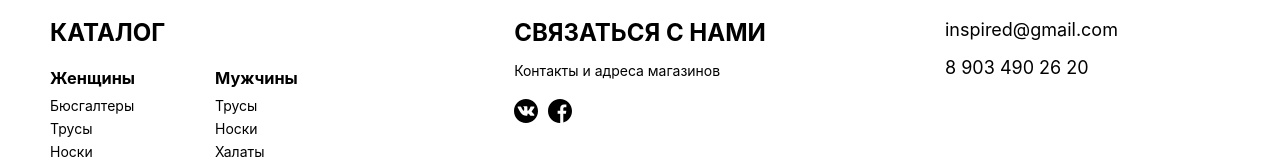
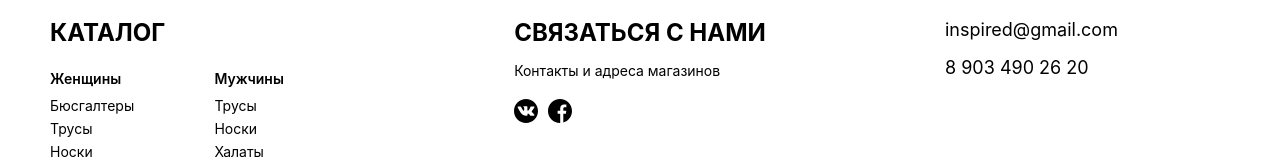
Before and after one commit to JavaDKim/INSPIRED, a React (Vite) app: page / in a window 1280 px wide. Shown: the part 195-355 px from the top of the page. Built offline with nearby package versions, Linux system fonts and the light colour scheme.

Commit message:
edit h2,h3 in p tags

```diff
--- a/package.json
+++ b/package.json
@@ -12,7 +12,8 @@
   "dependencies": {
     "normalize.css": "^8.0.1",
     "react": "^18.2.0",
-    "react-dom": "^18.2.0"
+    "react-dom": "^18.2.0",
+    "react-router-dom": "^6.14.1"
   },
   "devDependencies": {
     "@types/react": "^18.0.37",
--- a/src/Components/Footer/Category/Category.jsx
+++ b/src/Components/Footer/Category/Category.jsx
@@ -3,16 +3,12 @@ import sc from "../Footer.module.scss";
 
 export const Category = () => (
   <div className={s.category}>
-    <p className={s.categoryTitle}>
-      <h2>КАТАЛОГ</h2>
-    </p>
+    <h2 className={s.categoryTitle}>КАТАЛОГ</h2>
     <ul className={s.categoryList}>
       <li>
-        <p className={s.categorySubtitle}>
-          <a className={sc.link}>
-            <h3>Женщины</h3>
-          </a>
-        </p>
+        <h3 className={s.categorySubtitle}>
+          <a className={sc.link}>Женщины</a>
+        </h3>
         <ul className={s.categorySublist}>
           <li>
             <a className={sc.link}>Бюсгалтеры</a>
@@ -35,11 +31,9 @@ export const Category = () => (
         </ul>
       </li>
       <li>
-        <p className={s.categorySubtitle}>
-          <a className={sc.link}>
-            <h3>Мужчины</h3>
-          </a>
-        </p>
+        <h3 className={s.categorySubtitle}>
+          <a className={sc.link}>Мужчины</a>
+        </h3>
         <ul className={s.categorySublist}>
           <li>
             <a className={sc.link}>Трусы</a>
--- a/src/Components/Footer/Social/Social.jsx
+++ b/src/Components/Footer/Social/Social.jsx
@@ -1,9 +1,7 @@
 import s from "./Social.module.scss";
 export const Social = () => (
   <div className={s.social}>
-    <p className={s.socialTitle}>
-      <h2>СВЯЗАТЬСЯ С НАМИ</h2>
-    </p>
+    <h2 className={s.socialTitle}>СВЯЗАТЬСЯ С НАМИ</h2>
     <p className={s.socialSubtitle}>Контакты и адреса магазинов</p>
     <ul className={s.socialList}>
       <li>
```
Also changed, not shown: 1 other file (tests, documents, lock files or other folders).
